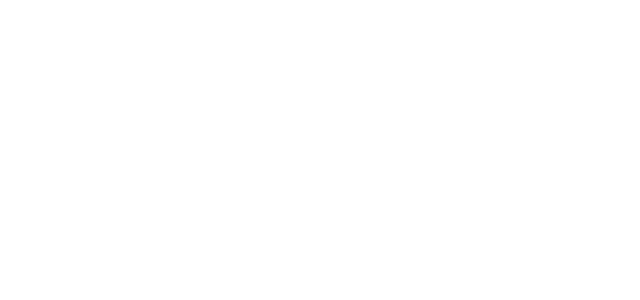
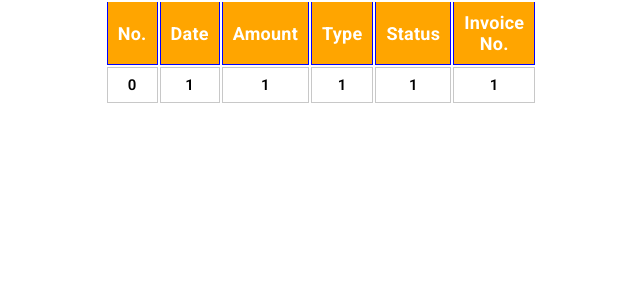
Before and after one commit to blanklogic/hack4good2025, a React (Create React App) app in the folder frontend/: page /resident/transactions in a window 1280 px wide. Shown: the top 300 px of the page, without its empty margins (319-959 px from the left). Built offline with nearby package versions, Linux system fonts and the light colour scheme.

Commit message:
Added table for Transaction History page and included API request

```diff
--- a/frontend/package.json
+++ b/frontend/package.json
@@ -3,6 +3,7 @@
   "version": "0.1.0",
   "private": true,
   "dependencies": {
+    "axios": "^1.7.9",
     "cra-template": "1.2.0",
     "react": "^19.0.0",
     "react-dom": "^19.0.0",
--- a/frontend/src/App.css
+++ b/frontend/src/App.css
@@ -12,8 +12,7 @@
   font-optical-sizing: auto;
   font-weight: 400, 600, 700;
   font-style: normal;
-  font-variation-settings:
-    "wdth" 100;
+  font-variation-settings: "wdth" 100;
 }
 
 html {
@@ -156,3 +155,37 @@
   align-items: center;
   gap: 3rem;
 }
+
+.table-wrap {
+  height: 100%;
+  width: auto;
+  overflow-y: auto;
+  padding-left: 10px;
+  padding-right: 10px;
+}
+
+.table-header {
+  background-color: orange;
+  text-align: center;
+  border: 1px solid blue !important;
+  border-top: 0 !important;
+  padding: 10px;
+  color: white;
+}
+
+.table-data {
+  text-align: center;
+  border: 1px solid;
+  border-color: rgb(200, 200, 200);
+  padding: 8px;
+  font-size: 15px;
+  font-weight: 600;
+  width: 15px;
+  color: black;
+}
+
+.transaction-history {
+  display: flex;
+  justify-content: center;
+  gap: 1rem;
+}
--- a/frontend/src/pages/TransactionHistory.js
+++ b/frontend/src/pages/TransactionHistory.js
@@ -1,10 +1,26 @@
-import React from "react";
+import { React, useState } from "react";
+import TransactionHistoryTable from "./TransactionHistoryTable";
 import "../App.css";
+const axios = require("axios");
 
 const TransactionHistory = () => {
+  const [transactionHistory, setTransactionHistory] = useState([]);
+  async function getTransactionHistoryData() {
+    const url = process.env.REACT_APP_API_URL + `/getTransactionHistory`; // change based on api request url
+    const configs = {
+      method: "GET",
+      headers: {
+        "Content-Type": "application/json",
+      },
+    };
+    const response = await axios.get(url, configs);
+    const data = await response.data.key;
+    setTransactionHistory(data);
+  }
+
   return (
-    <div>
-
+    <div className="transaction-history">
+      <TransactionHistoryTable tableData={transactionHistory} />
     </div>
   );
 };
--- /dev/null
+++ b/frontend/src/pages/TransactionHistoryTable.js
@@ -0,0 +1,50 @@
+import React from "react";
+import "../App.css";
+
+const TransactionHistoryTable = (props) => {
+  let data = props.tableData;
+  let num = 0;
+  return (
+    <div className="table-wrap">
+      <table>
+        <thead>
+          <tr>
+            <th className="table-header">No.</th>
+            <th className="table-header">Date</th>
+            <th className="table-header">Amount</th>
+            <th className="table-header">Type</th>
+            <th className="table-header">Status</th>
+            <th className="table-header">Invoice No.</th>
+          </tr>
+        </thead>
+        <tbody>
+          <td className="table-data">{num}</td>
+          <td className="table-data">{1}</td>
+          <td className="table-data">{1}</td>
+          <td className="table-data">{1}</td>
+          <td className="table-data">{1}</td>
+          <td className="table-data">{1}</td>
+        </tbody>
+        {/* <tbody>
+          {data.map((element, index) => {
+            num++;
+            return (
+              <tr key={index}>
+                <td className="table-data">{num}</td>
+                <td className="table-data">{1}</td>
+                <td className="table-data">{1}</td>
+                <td className="table-data">{1}</td>
+                <td className="table-data">{1}</td>
+                <td className="table-data">{1}</td>
+                <td className="table-data">{1}</td>
+                <td className="table-data">{1}</td>
+              </tr>
+            );
+          })}
+        </tbody> */}
+      </table>
+    </div>
+  );
+};
+
+export default TransactionHistoryTable;
```
Also changed, not shown: 1 other file (tests, documents, lock files or other folders).
